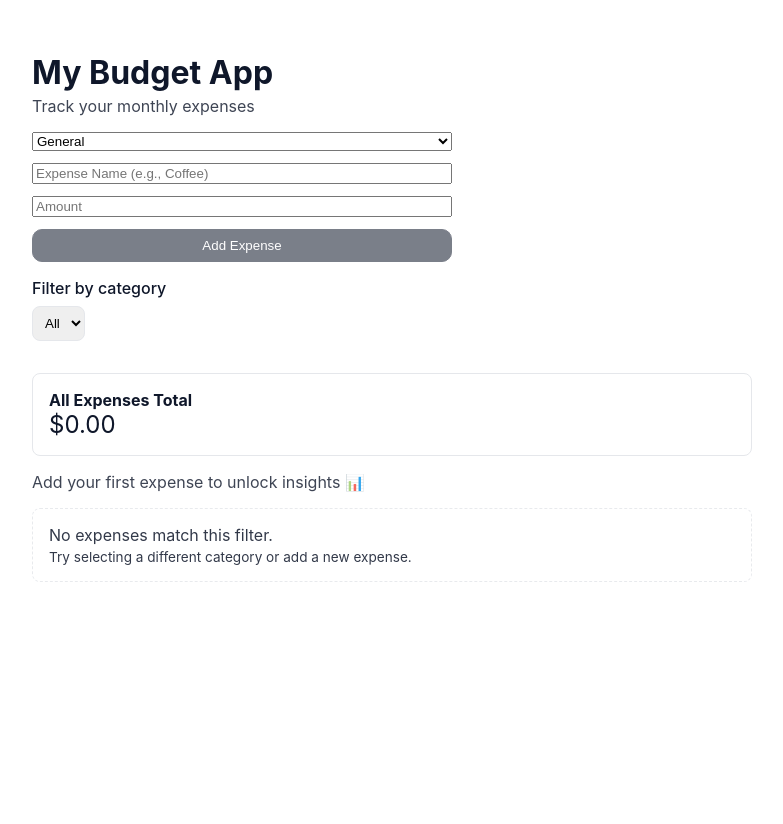
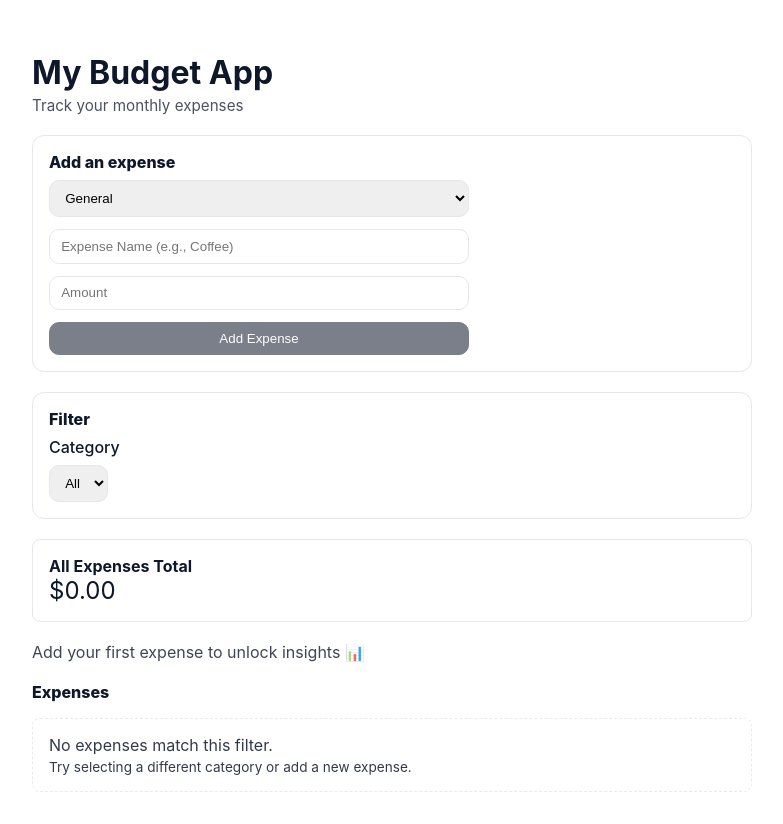
Before and after one commit to mikedevpro/budget_app, a React (Create React App) app: page / in a window 1280 px wide. Shown: the whole page, without its empty margins (248-1031 px from the left). Before the commit the page ends 800 px from the top, so only its background shows below. Built offline with nearby package versions, Linux system fonts and the light colour scheme.

Commit message:
Improve layout hierarchy with sections and cards

```diff
--- a/src/App.jsx
+++ b/src/App.jsx
@@ -41,24 +41,26 @@
   };
 
   return (
-    <div style={{ padding: '2rem', maxWidth: 720, margin: '0 auto' }}>
-      <h1 style={{ marginBottom: '0.25rem' }}>My Budget App</h1>
-      <p style={{ marginTop: 0, opacity: 0.8 }}>Track your monthly expenses</p>
+    <div className="container">
+    <header>
+      <h1 style={{ marginBottom: "0.25rem" }}>My Budget App</h1>
+      <p className="section-subtitle">Track your monthly expenses</p>
+    </header>
 
+    <div className="section card">
+      <div className="section-title">Add an expense</div>
       <ExpenseForm onAddExpense={handleAddExpense} />
+    </div>
 
-      <label style={{ display: 'block', marginTop: '1rem', fontWeight: 500 }}>
-        Filter by category
+    <div className="section card">
+      <div className="section-title">Filter</div>
+      <label style={{ display: "block", fontWeight: 500, marginBottom: "0.5rem" }}>
+        Category
       </label>
       <select
+        className="select"
         value={categoryFilter}
         onChange={(e) => setCategoryFilter(e.target.value)}
-        style={{
-          margin: '0.5rem 0 1rem',
-          padding: '0.5rem',
-          borderRadius: 8,
-          border: '1px solid #e5e7eb',
-        }}
       >
         {categories.map((cat) => (
           <option key={cat} value={cat}>
@@ -66,15 +68,25 @@
           </option>
         ))}
       </select>
+    </div>
 
-      <Summary expenses={expenses} />
-      <Charts expenses={expenses} />
+    <div className="section">
+      <Summary
+      expenses={expenses} />
+    </div>
 
+    <div className="section">
+      <Charts
+      expenses={visibleExpenses} />
+    </div>
+
+    <div className="section">
+      <div className="section-title">Expenses</div>
       <ExpenseList
-        visibleExpenses={visibleExpenses}
-        onDeleteExpense={handleDeleteExpense}
-      />
+      visibleExpenses={visibleExpenses}
+      onDeleteExpense={handleDeleteExpense} />
     </div>
+  </div>
   );
 }
 
--- a/src/components/ExpenseForm.jsx
+++ b/src/components/ExpenseForm.jsx
@@ -60,7 +60,7 @@
       onSubmit={handleSubmit}
       style={{ display: 'grid', gap: '0.75rem', maxWidth: 420}}
     >
-      <select value={category} onChange={handleCategoryChange}>
+      <select className="select" value={category} onChange={handleCategoryChange}>
         <option value="General">General</option>
         <option value="Food">Food</option>
         <option value="Transport">Transport</option>
@@ -72,6 +72,7 @@
       </select>
 
       <input
+        className="input"
         value={name}
         onChange={handleNameChange}
         placeholder='Expense Name (e.g., Coffee)'
@@ -79,6 +80,7 @@
       />
 
       <input
+        className="input"
         value={amount}
         onChange={handleAmountChange}
         type='number'
--- a/src/styles.css
+++ b/src/styles.css
@@ -48,3 +48,41 @@
 .btn-danger:hover {
   background: #fef2f2;
 }
+
+/* Layout helpers */
+.container {
+  max-width: 720px;
+  margin: 0 auto;
+  padding: 2rem;
+}
+
+.section {
+  margin-top: 1.25rem;
+}
+
+.section-title {
+  font-weight: 800;
+  margin: 0 0 0.5rem;
+}
+
+.section-subtitle {
+  margin: 0;
+  opacity: 0.75;
+  font-size: 0.95rem;
+}
+
+/* Card */
+.card {
+  border: 1px solid #e5e7eb;
+  border-radius: 12px;
+  padding: 1rem;
+  background: #fff;
+}
+
+/* Inputs */
+.input,
+.select {
+  border: 1px solid #e5e7eb;
+  border-radius: 10px;
+  padding: 0.55rem 0.7rem;
+}
```
